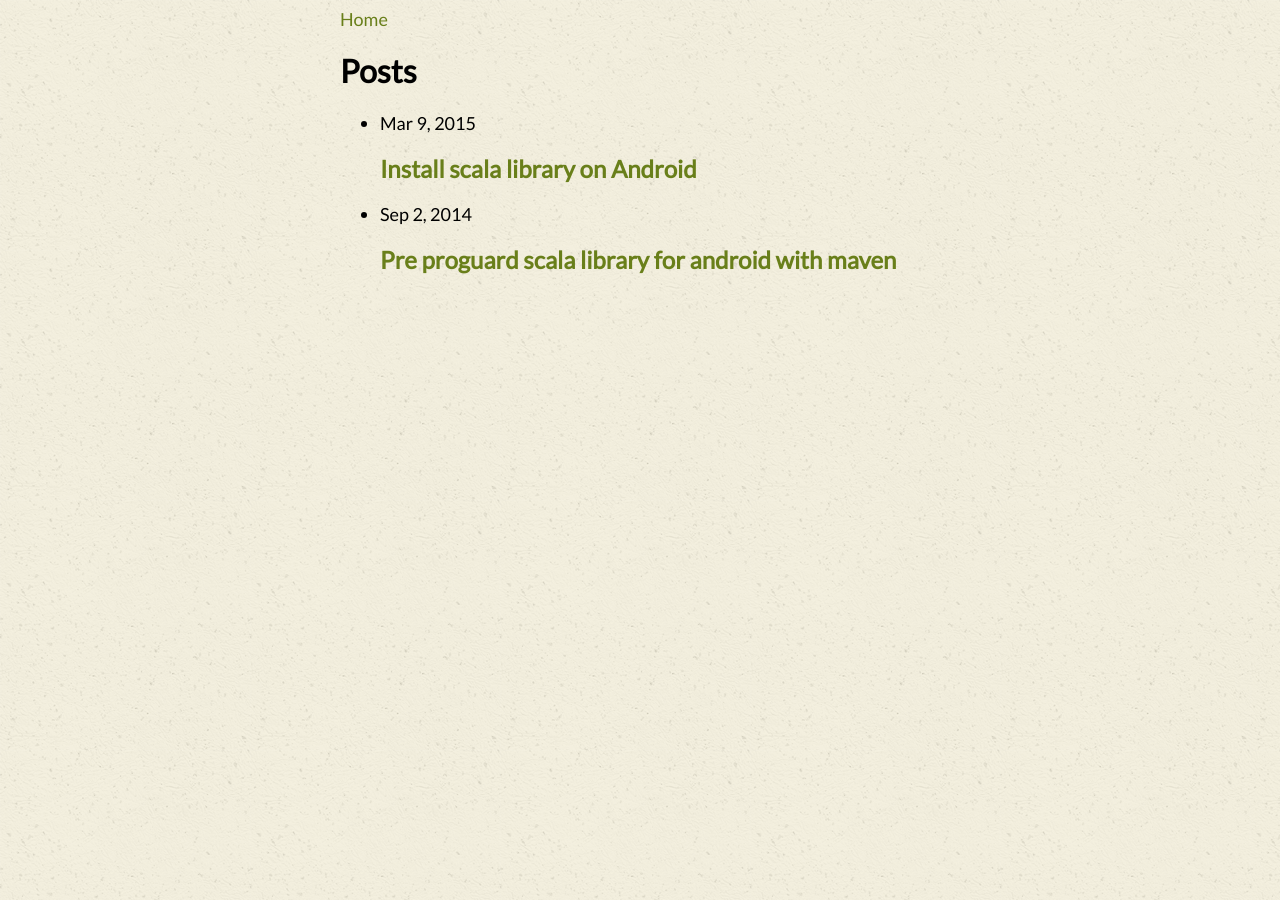
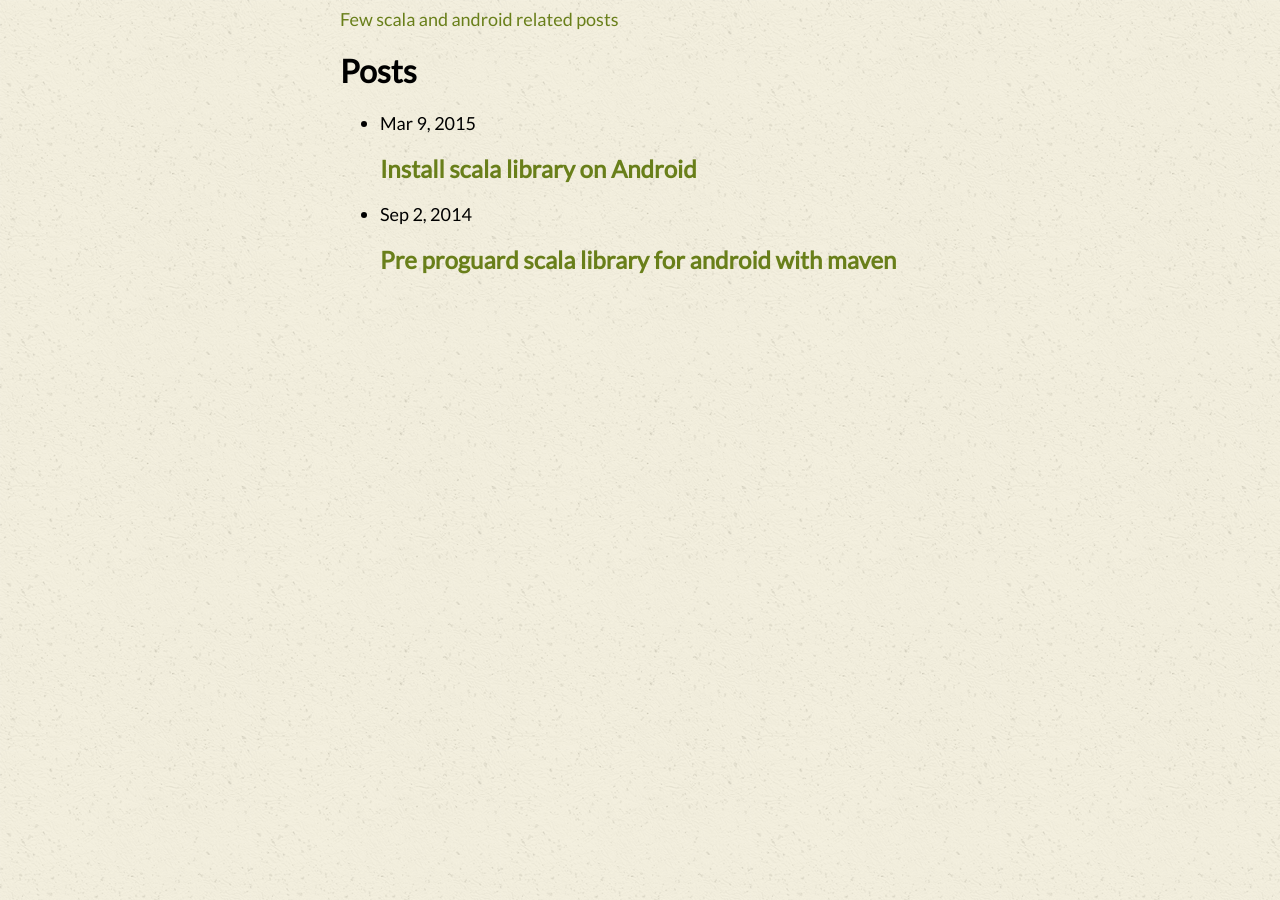
Before and after one commit to yaroslav-ulanovych/yaroslav-ulanovych.github.io, a Jekyll site: the page built from index.html, in a window 1280 px wide. Built offline with Jekyll 4.4.1, drawn with Linux system fonts in a browser that asks for light colours.

Commit message:
change site title

```diff
--- a/_config.yml
+++ b/_config.yml
@@ -1,5 +1,5 @@
 # Site settings
-title: Home
+title: Few scala and android related posts
 #email: your-email@domain.com
 #description: > # this means to ignore newlines until "baseurl:"
 #  Write an awesome description for your new site here. You can edit this
```
